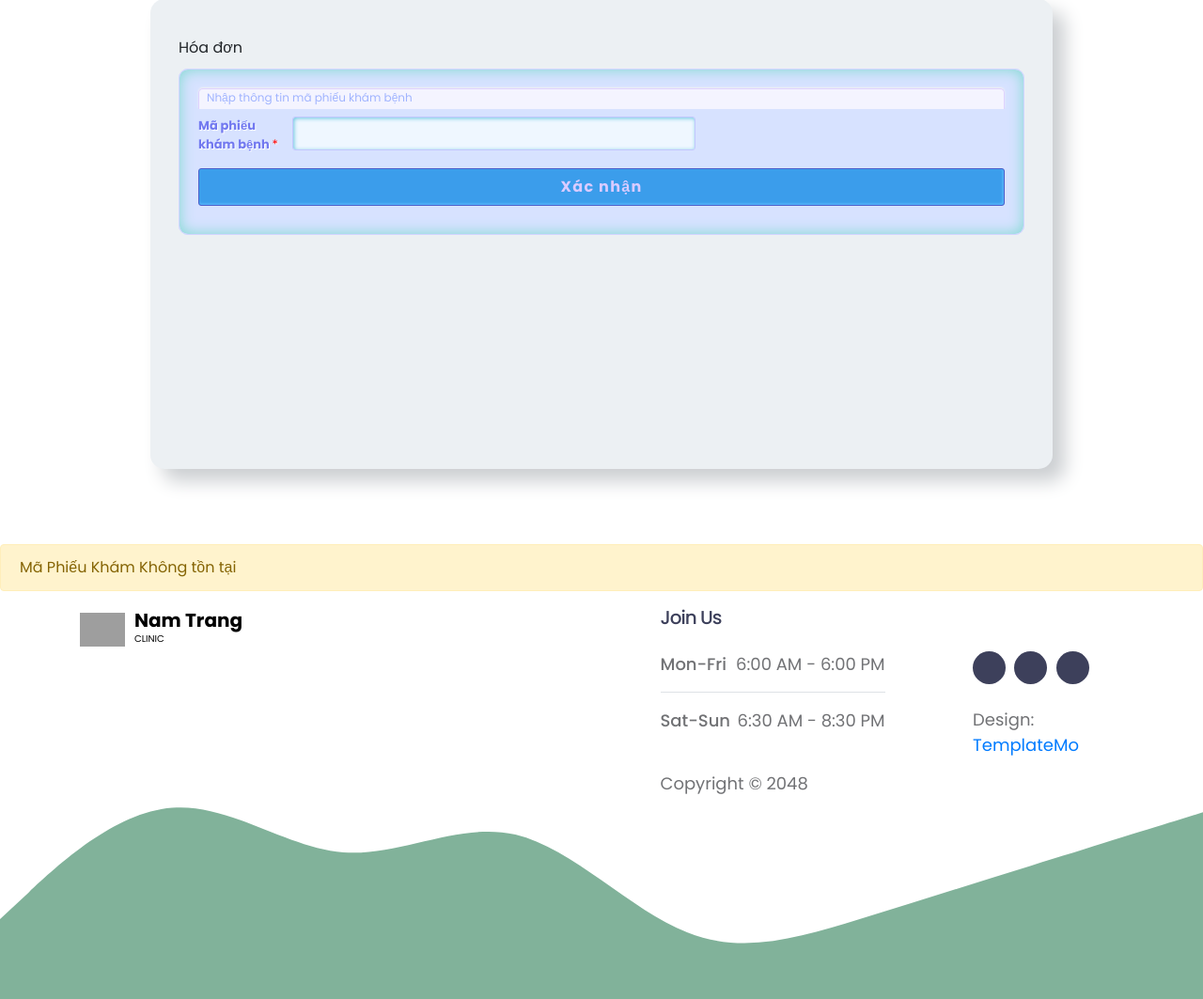
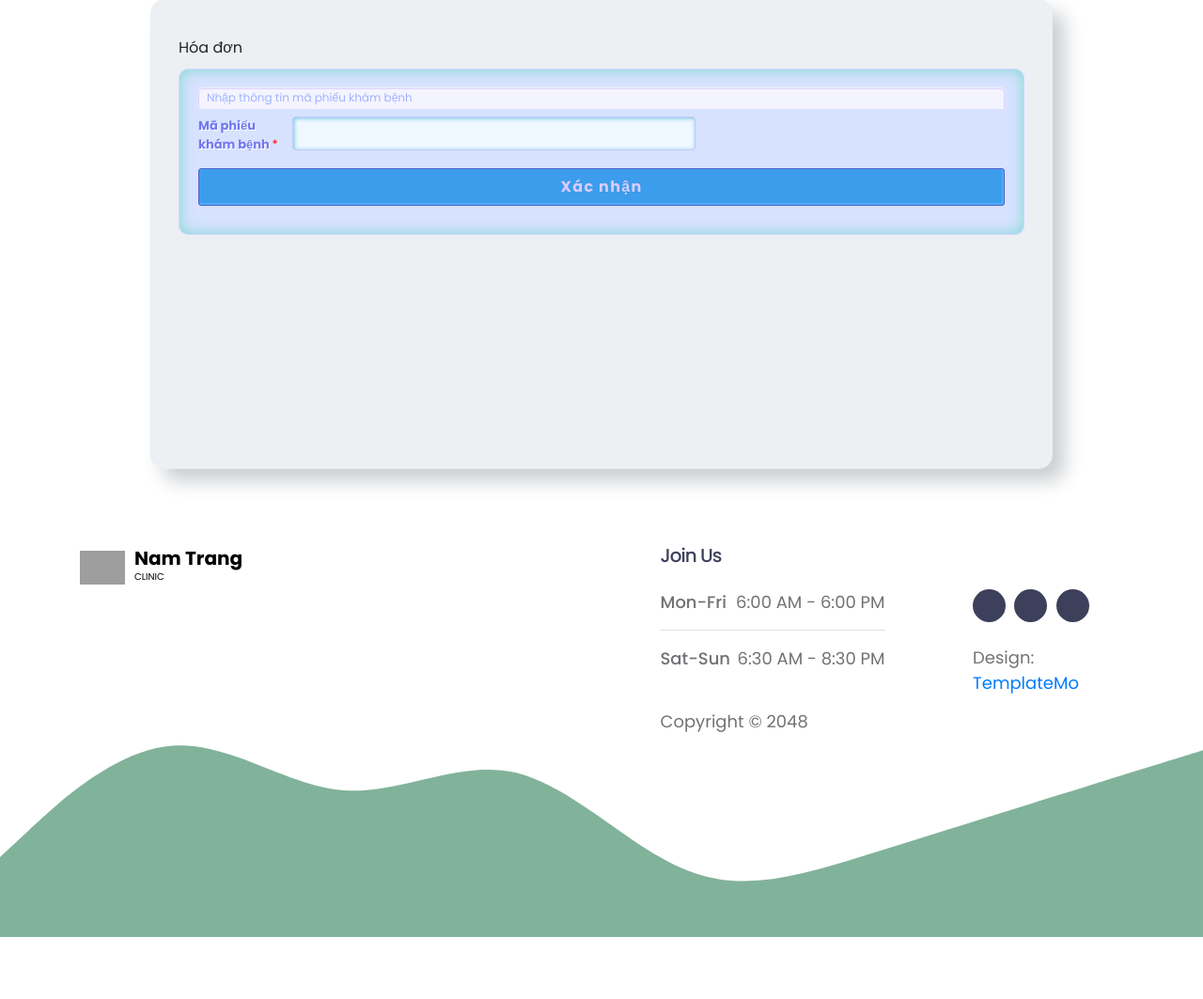
Before and after one commit to HuyVoDinh/Project_Website_Clinic, a Flask app: page /paybill in a window 1280 px wide. Shown: the part 161-1224 px from the top of the page at 94% size. After the commit the page ends 1158 px from the top, so only its background shows below. Run offline with Flask 3, Linux system fonts and the light colour scheme; some libraries are stand-ins or nearby versions; some web fonts are replaced; grey boxes are pictures that could not be loaded.

Commit message:
Completing

```diff
--- a/Clinic/index.py
+++ b/Clinic/index.py
@@ -79,12 +79,9 @@ def register_directly():
 
 @app.route("/paybill")
 def paybill():
-    id_phieukham = request.form.get('maPhieu')
-    bill = utils.get_phieukham_by_id(id_phieukham)
-    if bill is None:
-        bill = -1
+    phieuKham = utils.get_phieukham_by_id(request.args.get('maPhieu'))
 
-    return render_template('pay-bill.html', bill=bill, maPhieu=id_phieukham)
+    return render_template('pay-bill.html', phieuKham=phieuKham)
 
 @app.route("/taophieukham",  methods = ['get', 'post'])
 def taophieukham():
--- a/Clinic/templates/pay-bill.html
+++ b/Clinic/templates/pay-bill.html
@@ -5,33 +5,31 @@
   <div class="form-style-3 wrapper">
     <label>Hóa đơn</label>
     <form method="get">
-      <fieldset><legend>Nhập thông tin mã phiếu khám bệnh</legend>
-      <label for="field1"><span>Mã phiếu khám bệnh <span class="required">*</span></span><input type="text" class="input-field" name="maPhieu" value="" /><span> </span><input class="btn mt-3" type="submit" value="Xác nhận" /></label>
-        <label></label>
+      <fieldset>
+          <legend>Nhập thông tin mã phiếu khám bệnh</legend>
+          <label for="field1">
+              <span>Mã phiếu khám bệnh <span class="required">*</span></span>
+              <input type="text" class="input-field" name="maPhieu" value="" />
+              <input class="btn mt-3" type="submit" value="Xác nhận" />
+          </label>
       </fieldset>
     </form>
   </div>
 
-
-{% if bill == -1 %}
-    <div class="alert alert-warning" role="alert">
-        Mã Phiếu Khám Không tồn tại
-    </div>
+{% if phieuKham == None %}
 {% else %}
-    <div class="form-style-3 wrapper">
+<div class="form-style-3 wrapper">
         <label>Thông tin hóa đơn</label>
         <form>
           <fieldset><legend>Thông tin chi tiết hóa đơn từ bác sỹ</legend>
-                <label for="field1"><span>Khách hàng</span><label>  </label></label>
-                <label for="field2"><span>Ngày sinh</span><label> {{ bill.khachHang_id.ngay_sinh }} </label></label>
-                <label for="field3"><span>Giới tính</span><label> {{bill.khachHang_id.gioi_tinh}}  </label></label>
-                <label for="field4"><span>CCCD</span><label> {{bill.khachHang_id.id_cccd}}  </label></label>
-                <label for="field5"><span>Mã Phiếu Khám</span><label> {{bill.id}} </label></label>
-                <label for="field6"><span>Mã Bác Sĩ</span><label> {{bill.bs_id}} </label></label>
-                <label for="field7"><span>Bác Sĩ Khám</span><label> {{bill.bs_id.nv_id.ten_nv}} </label></label>
-                <label for="field8"><span>Mã Y tá</span><label> {{bill.khachHang_id}} </label></label>
-                <label for="field9"><span>Thanh Toán</span><label> {{bill}}  </label></label>
-                <label for="field10"><span>Ngày Tạo</span><label> {{bill}} </label></label>
+                <label for="field1"><span>Khách hàng</span><label> {{ phieuKham.khachHang_id.ten_khach }} </label></label>
+                <label for="field2"><span>Ngày sinh</span><label> {{ phieuKham.khachHang_id.ngay_sinh }} </label></label>
+                <label for="field3"><span>Giới tính</span><label> {{phieuKham.khachHang_id.gioi_tinh}}  </label></label>
+                <label for="field4"><span>CCCD</span><label> {{phieuKham.khachHang_id.id_cccd}}  </label></label>
+                <label for="field5"><span>Mã Phiếu Khám</span><label> {{phieuKham.id}} </label></label>
+                <label for="field6"><span>Mã Bác Sĩ</span><label> {{phieuKham.bs_id}} </label></label>
+                <label for="field7"><span>Bác Sĩ Khám</span><label> {{phieuKham.bs_id}} </label></label>
+                <label for="field8"><span>Ngày Tạo</span><label> {{phieuKham.id}} </label></label>
           </fieldset>
         </form>
     </div>
--- a/Clinic/utils.py
+++ b/Clinic/utils.py
@@ -48,4 +48,4 @@ def check_role(user):
 
 
 def get_phieukham_by_id(phieukham_id):
-    return PhieuKhamBenh.query.filter(str(PhieuKhamBenh.id) == phieukham_id).first()
+    return PhieuKhamBenh.query.filter(PhieuKhamBenh.id == phieukham_id).first()
```
Also changed, not shown: other parts of Clinic/templates/pay-bill.html (+8 -15 lines).
